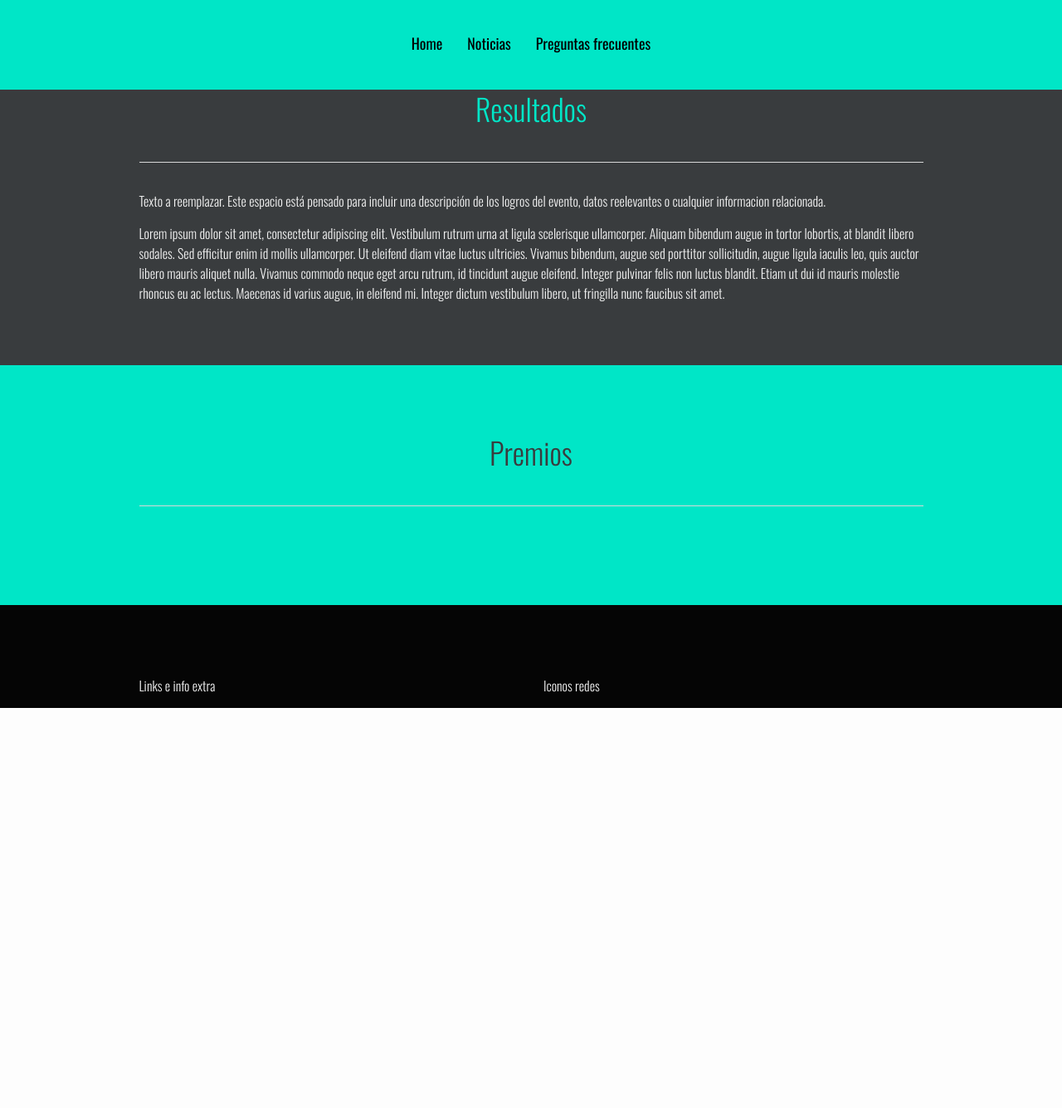
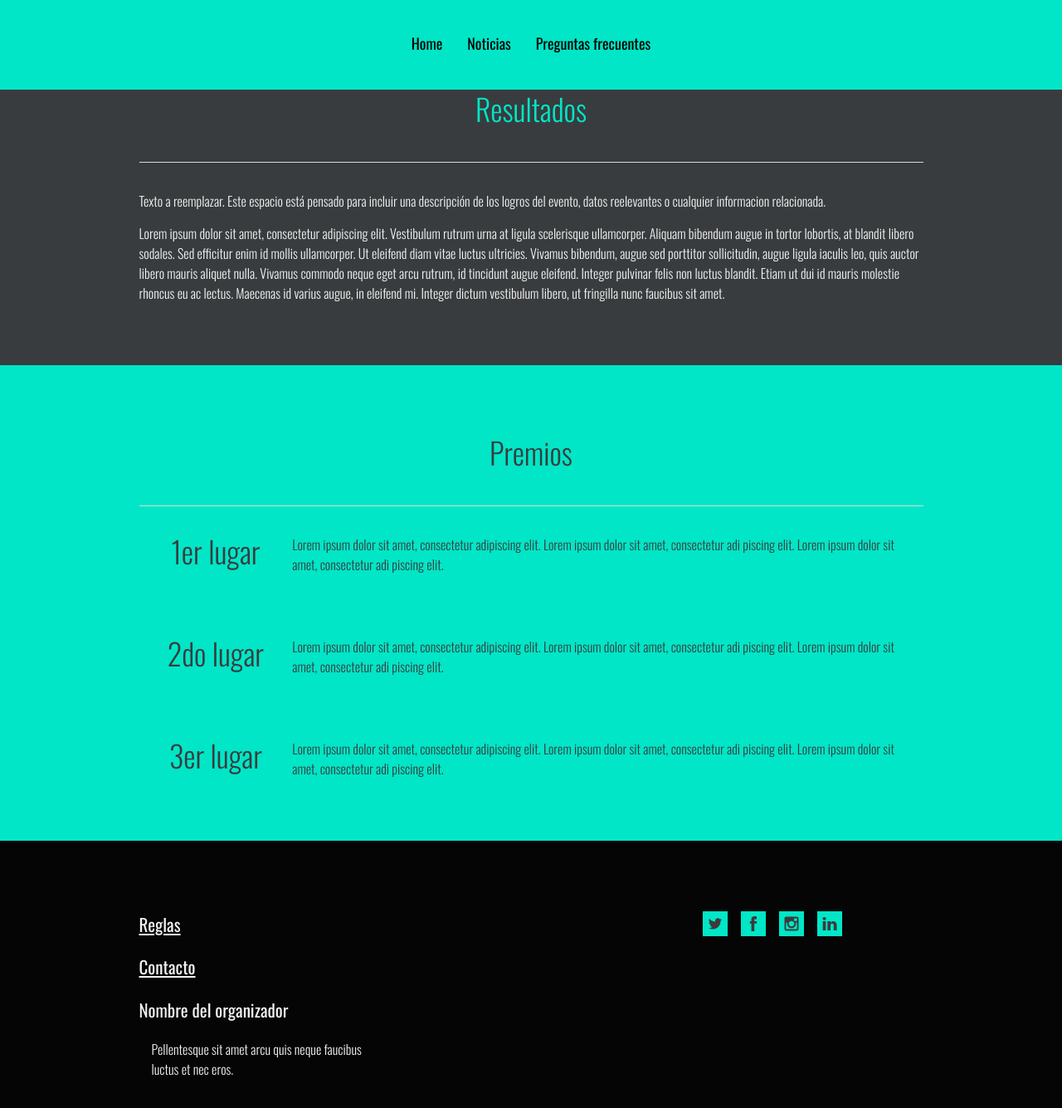
Before and after one commit to furia/dhrnndz, a Jekyll site: the page built from index.html, in a window 1280 px wide and 1400 px high, scrolled down 2990 px. Shown: the top 1335 px of the window at 83% size. Built offline with Jekyll 4.4.1, drawn with Linux system fonts in a browser that asks for light colours; nearby versions of some CDN libraries; before the commit the page ends 3843 px from its top, so only the background shows below that.

Commit message:
Footer section

```diff
--- /dev/null
+++ b/_data/awards.yml
@@ -0,0 +1,17 @@
+- name: 1er lugar
+  description: |
+    Lorem ipsum dolor sit amet, consectetur adipiscing elit.
+    Lorem ipsum dolor sit amet, consectetur adi piscing elit.
+    Lorem ipsum dolor sit amet, consectetur adi piscing elit.
+
+- name: 2do lugar
+  description: |
+    Lorem ipsum dolor sit amet, consectetur adipiscing elit.
+    Lorem ipsum dolor sit amet, consectetur adi piscing elit.
+    Lorem ipsum dolor sit amet, consectetur adi piscing elit.
+
+- name: 3er lugar
+  description: |
+    Lorem ipsum dolor sit amet, consectetur adipiscing elit.
+    Lorem ipsum dolor sit amet, consectetur adi piscing elit.
+    Lorem ipsum dolor sit amet, consectetur adi piscing elit.
--- a/_includes/footer.html
+++ b/_includes/footer.html
@@ -1,13 +1,26 @@
 <div class="black-background">
   <div class="container">
-    <div class="row grey-block">
+    <div class="row footer-block">
       <div class="col-lg-10 col-lg-offset-1">
         <div class="row">
-          <div class="col-lg-5">
-            <p>Links e info extra</p>
+          <div class="col-lg-4">
+            <ul class="footer-list">
+              <li><a href="#about">Reglas</a></li>
+              <li><a href="#about">Contacto</a></li>
+              <li>Nombre del organizador</li>
+              <p>Pellentesque sit amet arcu quis neque faucibus luctus et nec eros.</p>
+            </ul>
+
           </div>
-          <div class="col-lg-offset-1 col-lg-5">
-            <p>Iconos redes</p>
+          <div class="col-lg-4">
+          </div>
+          <div class="col-lg-4">
+            <ul class="footer-icons">
+              <li><a href="#"><img src="img/icon-twitter.svg" /></a></li>
+              <li><a href="#"><img src="img/icon-facebook.svg" /></a></li>
+              <li><a href="#"><img src="img/icon-instagram.svg" /></a></li>
+              <li><a href="#"><img src="img/icon-linkedin.svg" /></a></li>
+            </ul>
           </div>
         </div>
       </div>
--- a/_sass/_site.scss
+++ b/_sass/_site.scss
@@ -184,8 +184,81 @@ p {
   }
 }
 
+.main-color-block-bis {
+  margin: 5.313em 0 0 0;
+
+  h2 {
+    border-bottom: solid 1px $light-grey;
+    color: $text-color;
+    font-family: 'Oswald', sans-serif;
+    font-size: 2.250em;
+    font-weight: 300;
+    margin-bottom: 0.938em;
+    padding-bottom: 1.250em;
+    text-align: center;
+  }
+
+  h3 {
+    color: $text-color;
+    font-family: 'Oswald', sans-serif;
+    font-size: 2.250em;
+    font-weight: 300;
+    padding-bottom: 1.250em;
+    text-align: center;
+  }
+
+  p {
+    color: $text-color;
+  }
+
+  li {
+    list-style: none;
+    padding-right: 1em;
+  }
+}
+
 .black-background {
   background-color: $almost-black;
+}
+.footer-block {
+  margin: 5.313em 0;
+  .footer-list {
+    margin-left: 0;
+
+    li {
+      color: $almost-white;
+      font-family: 'Oswald', sans-serif;
+      font-size: 1.313em;
+      list-style: none;
+      margin-bottom: 0.938em;
+
+      a {
+        color: $almost-white;
+        text-decoration: underline;
+      }
+    }
+
+    p {
+      color: $almost-white;
+      font-size: 1em;
+      margin-left: 0.938em;
+    }
+  }
+
+  .footer-icons {
+    display: inline;
+    float: left;
+
+    li {
+      float: left;
+      list-style: none;
+      padding-right: 1em;
+    }
+
+    img {
+      width: 1.875em;
+    }
+  }
 }
 
 .extra-margin {
--- a/index.html
+++ b/index.html
@@ -95,9 +95,23 @@ layout: default
 
 <div class="main-color-background">
   <div class="container">
-    <div class="row main-color-block">
+    <div class="row main-color-block-bis">
       <div class="col-lg-10 col-lg-offset-1">
         <h2>Premios</h2>
+        <div class="row">
+          <ul>
+            {% for awards in site.data.awards %}
+            <li>
+              <div class="col-lg-2">
+                <h3>{{ awards.name }}</h3>
+              </div>
+              <div class="col-lg-10 extra-margin">
+                <p>{{ awards.description }}</p>
+              </div>
+            </li>
+            {% endfor %}
+          </ul>
+        </div>
       </div>
     </div>
   </div>
```
Also changed, not shown: img/icon-facebook.svg (added), img/icon-instagram.svg (added), img/icon-linkedin.svg (added), img/icon-twitter.svg (added).
